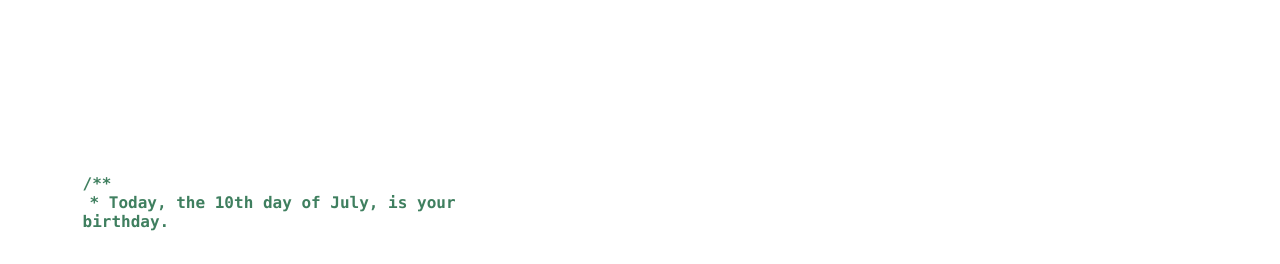
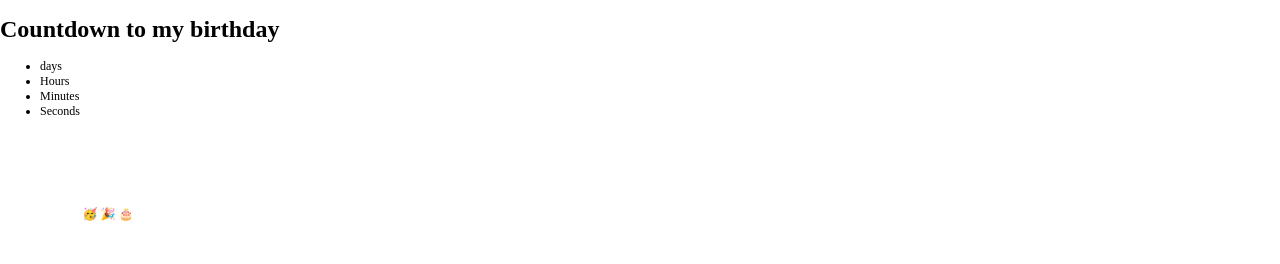
Before and after one commit to boolloop/girlfriend, a plain HTML site: page index.html in a window 1280 px wide. Shown: the top 264 px of the page. Drawn offline with Linux system fonts and the light colour scheme.

Commit message:
Update index.html

```diff
--- a/index.html
+++ b/index.html
@@ -64,6 +64,23 @@ you give to every one who knows you.">
 </head>
 
 <body>
+	<div class="container">
+	  <h1 id="headline">Countdown to my birthday</h1>
+	  <div id="countdown">
+	    <ul>
+	      <li><span id="days"></span>days</li>
+	      <li><span id="hours"></span>Hours</li>
+	      <li><span id="minutes"></span>Minutes</li>
+	      <li><span id="seconds"></span>Seconds</li>
+	    </ul>
+	  </div>
+	  <div id="content" class="emoji">
+	    <span>🥳</span>
+	    <span>🎉</span>
+	    <span>🎂</span>
+	  </div>
+	</div>
+
 	<div id="mainDiv">
 		<div id="content">
 			<div id="code" >
```
